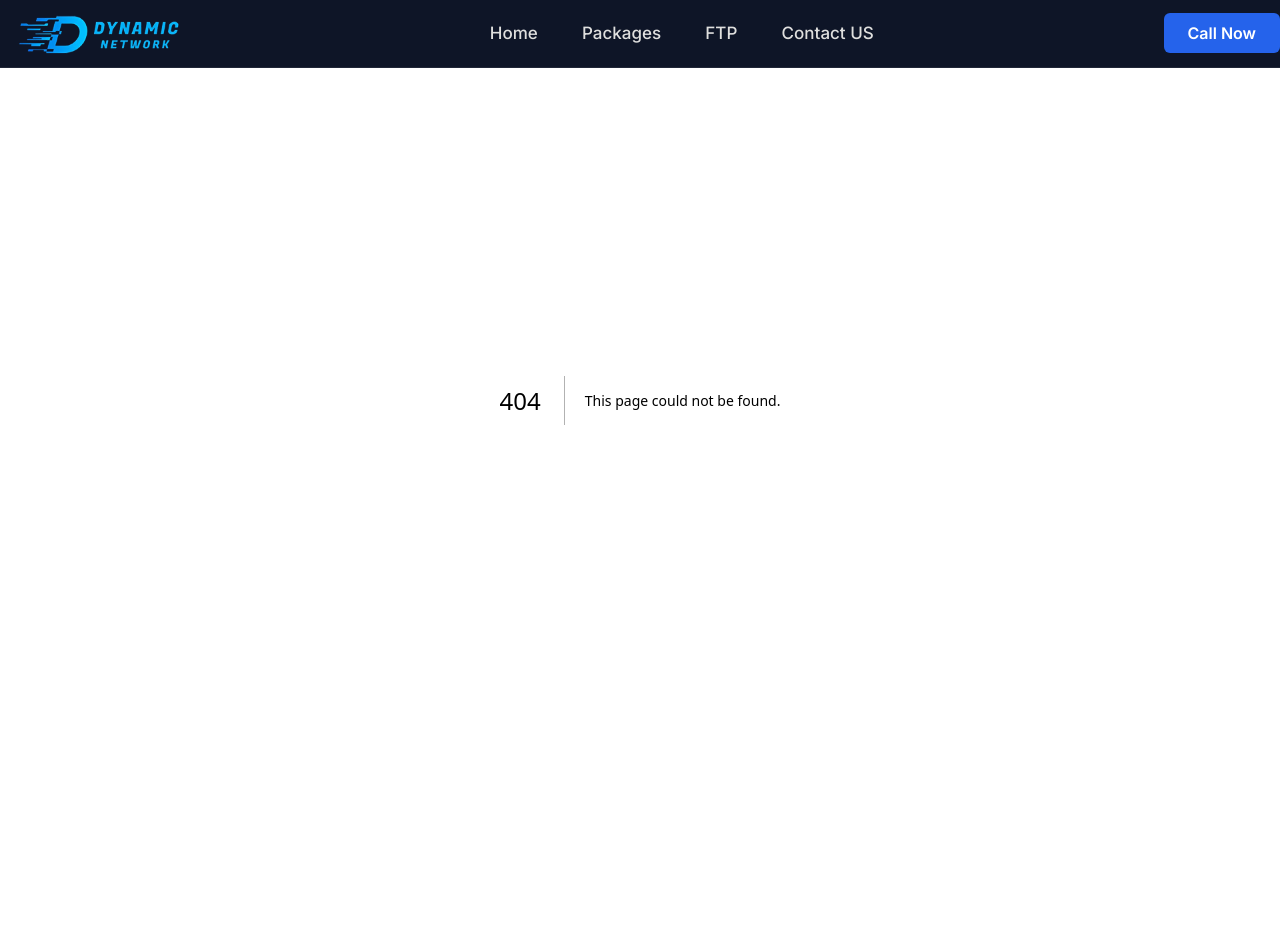
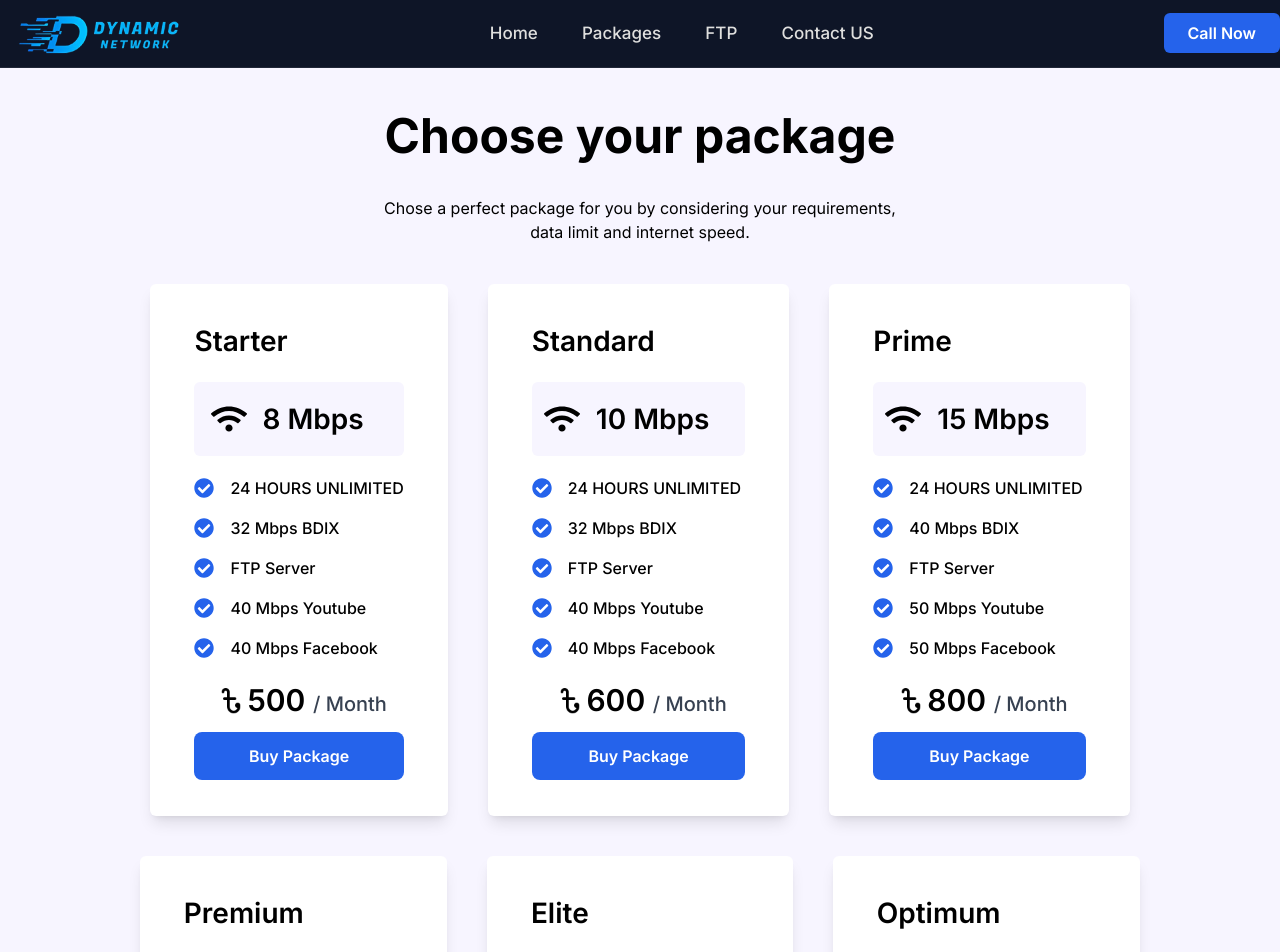
Before and after one commit to smanas1/dynamicnetwork, a Next.js app: page /packages in a window 1280 px wide. Before the commit this address had no page. Shown: the top 952 px of the page. Before the commit the page ends 800 px from the top, so only its background shows below. Built offline with nearby package versions, Linux system fonts and the light colour scheme.

Commit message:
package complete

```diff
--- a/app/components/Contact.js
+++ b/app/components/Contact.js
@@ -6,7 +6,7 @@ import { MdEmail } from "react-icons/md";
 const Contact = () => {
   return (
     <div className=" flex  justify-center pt-20 h-screen bg-[#F7F5FF]">
-      <div className="py-4 px-10 h-72 mt-10  shadow-lg bg-white rounded-md ">
+      <div className="py-4 px-10 h-72 mt-10 text-center w-[340px] shadow-lg bg-white rounded-md">
         <h1 className="text-lg mb-2 font-semibold">
           Contact Us For Any Support
         </h1>
@@ -68,6 +68,7 @@ const Contact = () => {
           </div>
         </div>
       </div>
+      {/* Map */}
     </div>
   );
 };
--- a/app/components/Hero.js
+++ b/app/components/Hero.js
@@ -1,30 +1,45 @@
-import heroImage from '../../public/Fast loading-rafiki.svg'
+import heroImage from "../../public/Fast loading-rafiki.svg";
 import { BsRouterFill } from "react-icons/bs";
 import { IoWifi } from "react-icons/io5";
-import Image from 'next/image';
-import Link from 'next/link';
+import Image from "next/image";
+import Link from "next/link";
 const Hero = () => {
   return (
     <div className="md:grid  md:grid-cols-2  max-md:pb-10 sm:pt-10 h-screen lg:pt-52  text-white container">
-            <div className='flex lg:px-8 xl:ps-40 pt-14 lg:pt-7 flex-col max-md:items-center'>
-
+      <div className="flex lg:px-8 xl:ps-40 pt-14 lg:pt-7 flex-col max-md:items-center">
         {/* Mobile Devise Image */}
-                <div className='md:hidden'>
-                    <Image src={heroImage} alt='Hero Image' width={200} height={200} />
+        <div className="md:hidden">
+          <Image src={heroImage} alt="Hero Image" width={200} height={200} />
         </div>
-                <h1 className='font-semibold lg:text-5xl xl:text-6xl max-sm:mt-7 lg:w-[434px] xl:w-[538px] max-md:text-4xl max-md:text-center md:text-[27px]'>Switch to the best internet provider in your area</h1>
-                <p className='lg:pe-5 md:text-sm text-sm max-md:text-center md:pe-0 mt-4 lg:text-sm xl:pe-20 md:mt-5 lg:mt-8 text-blue-300'>Dynamic Network provides an extensive range of high quality data & internet connectivity services throughout Bonpara.</p>
+        <h1 className="font-semibold lg:text-5xl xl:text-6xl max-sm:mt-7 lg:w-[434px] xl:w-[538px] max-md:text-4xl max-md:text-center md:text-[27px]">
+          Switch to the best internet provider in your area
+        </h1>
+        <p className="lg:pe-5 md:text-sm text-sm max-md:text-center md:pe-0 mt-4 lg:text-sm xl:pe-20 md:mt-5 lg:mt-8 text-blue-300">
+          Dynamic Network provides an extensive range of high quality data &
+          internet connectivity services throughout Bonpara.
+        </p>
         <div>
-                    <button className='xl:py-4 py-2 px-6 lg:py-3 lg:px-7 xl:px-9 text-white mt-8 rounded-lg font-bold   lg:text-lg bg-blue-600 hover:bg-blue-700 transition-all hover:rounded-md'>View Package</button>
+          <Link href="/packages">
+            <button className="xl:py-4 py-2 px-6 lg:py-3 lg:px-7 xl:px-9 text-white mt-8 rounded-lg font-bold   lg:text-lg bg-blue-600 hover:bg-blue-700 transition-all hover:rounded-md">
+              View Package
+            </button>
+          </Link>
         </div>
       </div>
-            <div className='relative lg:ps-24 hidden md:block'><Image src={heroImage} alt='Hero Image' />
+      <div className="relative lg:ps-24 hidden md:block">
+        <Image src={heroImage} alt="Hero Image" />
         {/* This are wifi and wifi logo */}
-                <IoWifi size={90} className='text-blue-400 hidden lg:block absolute top-[138px] left-[52px] -rotate-45' />
-                <BsRouterFill size={70} className='text-blue-400 absolute hidden lg:block lg:top-[-17px] xl:top-[-15px] lg:left-[360px] xl:left-[422px] ' />
+        <IoWifi
+          size={90}
+          className="text-blue-400 hidden lg:block absolute top-[138px] left-[52px] -rotate-45"
+        />
+        <BsRouterFill
+          size={70}
+          className="text-blue-400 absolute hidden lg:block lg:top-[-17px] xl:top-[-15px] lg:left-[360px] xl:left-[422px] "
+        />
       </div>
     </div>
-    )
-}
+  );
+};
 
-export default Hero
+export default Hero;
--- a/app/components/MobileMenu.js
+++ b/app/components/MobileMenu.js
@@ -1,62 +1,77 @@
-'use client'
+"use client";
 import logo from "../../public/logo.svg";
-import Image from 'next/image';
+import Image from "next/image";
 import { useEffect, useState } from "react";
 import { HiMenu } from "react-icons/hi";
 import { IoClose } from "react-icons/io5";
 import { menuData } from "../data";
-import Link from 'next/link';
+import Link from "next/link";
 import CallIcon from "./CallIcon";
 const MobileMenu = () => {
-    const [open, setOpen] = useState(false)
+  const [open, setOpen] = useState(false);
 
   useEffect(() => {
     let handlears = () => {
-            setOpen(false)
-
-        }
-        document.body.addEventListener("click", handlears)
+      setOpen(false);
+    };
+    document.body.addEventListener("click", handlears);
     return () => {
-            document.body.removeEventListener("click", handlears)
-        }
-    })
+      document.body.removeEventListener("click", handlears);
+    };
+  });
   return (
-
     <div className="flex justify-between items-center container">
       {/* Logo */}
+      <Link href="/">
         <Image src={logo} alt="logo" height={150} width={150} />
+      </Link>
       <div>
         {/* Icon */}
-                <HiMenu className="text-blue-400 w-16 cursor-pointer" size={30} onClick={() => setOpen(true)} />
+        <HiMenu
+          className="text-blue-400 w-16 cursor-pointer"
+          size={30}
+          onClick={() => setOpen(true)}
+        />
 
         {/* Display */}
 
-                <div className={`${open ? `w-3/4` : `w-0`} h-screen absolute z-10 transition-all border-l border-genarel bg-[#111624] right-0 top-0`}>
-                    {
-                        open && (
+        <div
+          className={`${
+            open ? `w-3/4` : `w-0`
+          } h-screen absolute z-10 transition-all border-l border-genarel bg-[#111624] right-0 top-0`}
+        >
+          {open && (
             <div>
-                                <div className="flex justify-end p-5"><IoClose className="cursor-pointer text-white" size={30} onClick={() => setOpen(false)} />
+              <div className="flex justify-end p-5">
+                <IoClose
+                  className="cursor-pointer text-white"
+                  size={30}
+                  onClick={() => setOpen(false)}
+                />
               </div>
               {/* Menus */}
               <div className="flex flex-col justify-center h-[300px] items-center">
                 {menuData.map((item, i) => (
-                                        <Link key={i} href={item.link} className="text-black my-3 nav-item ">{item.title}</Link>
+                  <Link
+                    key={i}
+                    href={item.link}
+                    className="text-black my-3 nav-item "
+                  >
+                    {item.title}
+                  </Link>
                 ))}
                 <div className="mt-10 ">
-                                        <button className="py-2 px-6 font-semibold rounded-md text-white bg-blue-600 hover:bg-blue-700 transition-all hover:rounded-sm"><Link href='/contactus'>Call Now</Link></button>
+                  <button className="py-2 px-6 font-semibold rounded-md text-white bg-blue-600 hover:bg-blue-700 transition-all hover:rounded-sm">
+                    <Link href="/contactus">Call Now</Link>
+                  </button>
                 </div>
               </div>
             </div>
-                        )
-                    }
-                </div>
-
-
+          )}
         </div>
       </div>
+    </div>
+  );
+};
 
-
-    )
-}
-
-export default MobileMenu
+export default MobileMenu;
--- a/app/components/Packages.js
+++ b/app/components/Packages.js
@@ -1,23 +1,34 @@
-import React from 'react'
-import PackagesComp from './PackagesComp'
-
+import React from "react";
+import PackagesComp from "./PackagesComp";
+import { packageDataHome } from "./data/packageData";
+import Link from "next/link";
 
 const Packages = () => {
-    return (
-        <div className='bg-[#F7F5FF] py-8 md:py-28'>
-            <div className=''>
-                <div className='flex flex-col items-center'>
-                    <h2 className='text-center text-3xl md:text-5xl font-bold'>Choose your package</h2>
-                    <p className="hidden md:block md:w-[32rem] text-center mt-9">Chose a perfect package for you by considering your requirements, data limit and internet speed.
-                    </p>
-                    <div className='my-10'>
-                        <PackagesComp />
-                    </div>
-                </div>
-            </div>
+  return (
+    <div className="bg-[#F7F5FF] py-8 md:py-28 ">
+      <div className="container">
+        <div className="flex flex-col items-center">
+          <h2 className="text-center text-3xl md:text-5xl font-bold">
+            Choose your package
+          </h2>
+          <p className="hidden md:block md:w-[32rem] text-center mt-9">
+            Chose a perfect package for you by considering your requirements,
+            data limit and internet speed.
+          </p>
+          <div className="my-10">
+            <PackagesComp map={packageDataHome} />
+          </div>
         </div>
+        <div className="flex justify-center mt-2 ">
+          <Link href="/packages">
+            <button className="py-4 px-10 bg-blue-700 text-white textbase rounded-md">
+              See More Packages
+            </button>
+          </Link>
+        </div>
+      </div>
+    </div>
+  );
+};
 
-    )
-}
-
-export default Packages
+export default Packages;
--- a/app/components/PackagesComp.js
+++ b/app/components/PackagesComp.js
@@ -1,61 +1,83 @@
-import React from 'react'
+import React from "react";
 import { FaWifi } from "react-icons/fa";
 import { FaCheckCircle } from "react-icons/fa";
-import { packageData } from './data/packageData';
-import Image from 'next/image';
-import taka from '../../public/taka.png'
-import Link from 'next/link';
+import Image from "next/image";
+import taka from "../../public/taka.png";
+import ayna from "../../public/ayna.png";
+import Link from "next/link";
 
-const PackagesComp = () => {
+const PackagesComp = ({ map }) => {
   return (
-        <div className='flex justify-center md:justify-between gap-10 flex-wrap'>
-            {
-                packageData.map((item, i) => (
-                    <div key={i} className='py-9 flex flex-col justify-between px-11 rounded-md bg-white shadow-lg'>
+    <div className="flex justify-center  gap-10 flex-wrap">
+      {map.map((item, i) => (
+        <div
+          key={i}
+          className="py-9 flex flex-col justify-between px-11 rounded-md bg-white shadow-lg"
+        >
           <div>
-                            <h3 className='text-[28px] font-semibold'>{item.name}</h3>
-                            <div className='flex justify-center items-center rounded-md bg-[#F7F5FF] mt-5  py-4 px-3'>
-                                <div className='me-4'>
+            <h3 className="text-[28px] font-semibold">{item.name}</h3>
+            <div className="flex justify-center items-center rounded-md bg-[#F7F5FF] mt-5  py-4 px-3">
+              <div className="me-4">
                 <FaWifi size={36} />
               </div>
               <div>
-
-                                    <h4 className='text-[28px] font-semibold pe-6 '> {item.mbps} Mbps</h4>
+                <h4 className="text-[28px] font-semibold pe-6 ">
+                  {item.mbps} Mbps
+                </h4>
               </div>
-
             </div>
             {/* List */}
-                            <div className='my-9'>
+            <div className="my-5">
               <ul>
-                                    {
-                                        item.featers.map((item) => (
-                                            <li key={item.title} className='flex my-4 gap-4 text-base
-                                            font-medium items-center'><FaCheckCircle className='text-blue-600' size={20} /> {item.title}</li>
-                                        ))
-                                    }
+                {item.featers.map((item) => (
+                  <li
+                    key={item.title}
+                    className="flex my-4 gap-4 text-base
+                                            font-medium items-center"
+                  >
+                    <FaCheckCircle className="text-blue-600" size={20} />{" "}
+                    {item.title}
+                  </li>
+                ))}
+                {item.ott && (
+                  <li
+                    className="flex  gap-4 text-red-600 text-base
+                                            font-medium items-center"
+                  >
+                    <FaCheckCircle className="text-red-600" size={20} /> Free
+                    Ayna OTT
+                  </li>
+                )}
+                {item.ott && (
+                  <div className="flex mt-5 justify-center items-center">
+                    <Image src={ayna} alt="ayna" width={60} />
+                  </div>
+                )}
               </ul>
             </div>
           </div>
           {/* Button */}
-                        <div className='flex  flex-col justify-center'>
-                            <div className='flex mb-3 justify-center items-center'>
-                                <Image src={taka} alt='taka' width={40} />
-                                <h3 className='-ml-1 text-3xl font-semibold'>{item.price} <span className='text-xl text-gray-700 font-medium'>/ Month</span></h3>
+          <div className="flex  flex-col justify-center">
+            <div className="flex mb-3 justify-center items-center">
+              <Image src={taka} alt="taka" width={40} />
+              <h3 className="-ml-1 text-3xl font-semibold">
+                {item.price}{" "}
+                <span className="text-xl text-gray-700 font-medium">
+                  / Month
+                </span>
+              </h3>
             </div>
 
-                            <Link href='/contactus'>
-                                <button className='bg-blue-600 text-white py-3  w-full hover:bg-blue-700 transition-all px-7 rounded-lg font-semibold text-lg'>Buy Package</button>
+            <Link href="/contactus">
+              <button className="bg-blue-600 text-white py-3  w-full hover:bg-blue-700 transition-all px-7 rounded-lg font-semibold text-base">
+                Buy Package
+              </button>
             </Link>
-
           </div>
         </div>
-                ))
-            }
+      ))}
+    </div>
+  );
+};
 
-        </div>
-
-
-    )
-}
-
-export default PackagesComp
+export default PackagesComp;
--- a/app/components/data/packageData.js
+++ b/app/components/data/packageData.js
@@ -1,51 +1,266 @@
 export const packageData = [
   {
-        name: 'Starter',
-        mbps: '8',
-        price: '500',
+    name: "Starter",
+    mbps: "8",
+    price: "500",
+
     featers: [
       {
-                title: '24 HOURS UNLIMITED'
+        title: "24 HOURS UNLIMITED",
       },
 
       {
-                title: '32 Mbps BDIX'
+        title: "32 Mbps BDIX",
       },
       {
-                title: 'FTP Server '
+        title: "FTP Server ",
       },
       {
-                title: '40 Mbps Youtube '
+        title: "40 Mbps Youtube ",
       },
       {
-                title: '40 Mbps Facebook '
+        title: "40 Mbps Facebook ",
       },
-
-        ]
-
+    ],
   },
   {
-        name: 'Standard',
-        mbps: '10',
-        price: '600',
+    name: "Standard",
+    mbps: "10",
+    price: "600",
     featers: [
       {
-                title: '24 HOURS UNLIMITED'
+        title: "24 HOURS UNLIMITED",
       },
 
       {
-                title: '32 Mbps BDIX'
+        title: "32 Mbps BDIX",
       },
       {
-                title: 'FTP Server '
+        title: "FTP Server ",
       },
       {
-                title: '40 Mbps Youtube '
+        title: "40 Mbps Youtube ",
       },
       {
-                title: '40 Mbps Facebook '
+        title: "40 Mbps Facebook ",
       },
-        ]
+    ],
+  },
+  {
+    name: "Prime",
+    mbps: "15",
+    price: "800",
 
-    }
-]
+    featers: [
+      {
+        title: "24 HOURS UNLIMITED",
+      },
+
+      {
+        title: "40 Mbps BDIX",
+      },
+      {
+        title: "FTP Server ",
+      },
+      {
+        title: "50 Mbps Youtube ",
+      },
+      {
+        title: "50 Mbps Facebook ",
+      },
+    ],
+  },
+  {
+    name: "Premium",
+    mbps: "20",
+    price: "1000",
+    ott: true,
+    featers: [
+      {
+        title: "24 HOURS UNLIMITED",
+      },
+
+      {
+        title: "45 Mbps BDIX",
+      },
+      {
+        title: "FTP Server ",
+      },
+      {
+        title: "55 Mbps Youtube ",
+      },
+      {
+        title: "55 Mbps Facebook ",
+      },
+    ],
+  },
+  {
+    name: "Elite",
+    mbps: "25",
+    price: "1200",
+    ott: true,
+    featers: [
+      {
+        title: "24 HOURS UNLIMITED",
+      },
+
+      {
+        title: "50 Mbps BDIX",
+      },
+      {
+        title: "FTP Server ",
+      },
+      {
+        title: "60 Mbps Youtube ",
+      },
+      {
+        title: "60 Mbps Facebook ",
+      },
+    ],
+  },
+  {
+    name: "Optimum",
+    mbps: "30",
+    price: "1500",
+    ott: true,
+    featers: [
+      {
+        title: "24 HOURS UNLIMITED",
+      },
+
+      {
+        title: "60 Mbps BDIX",
+      },
+      {
+        title: "FTP Server ",
+      },
+      {
+        title: "70 Mbps Youtube ",
+      },
+      {
+        title: "70 Mbps Facebook ",
+      },
+    ],
+  },
+  {
+    name: "Ultra",
+    mbps: "40",
+    price: "2000",
+    ott: true,
+    featers: [
+      {
+        title: "24 HOURS UNLIMITED",
+      },
+
+      {
+        title: "70 Mbps BDIX",
+      },
+      {
+        title: "FTP Server ",
+      },
+      {
+        title: "80 Mbps Youtube ",
+      },
+      {
+        title: "80 Mbps Facebook ",
+      },
+    ],
+  },
+  {
+    name: "Ultimate",
+    mbps: "50",
+    price: "2500",
+    ott: true,
+    featers: [
+      {
+        title: "24 HOURS UNLIMITED",
+      },
+
+      {
+        title: "100 Mbps BDIX",
+      },
+      {
+        title: "FTP Server ",
+      },
+      {
+        title: "100 Mbps Youtube ",
+      },
+      {
+        title: "100 Mbps Facebook ",
+      },
+    ],
+  },
+];
+
+export const packageDataHome = [
+  {
+    name: "Starter",
+    mbps: "8",
+    price: "500",
+    featers: [
+      {
+        title: "24 HOURS UNLIMITED",
+      },
+
+      {
+        title: "32 Mbps BDIX",
+      },
+      {
+        title: "FTP Server ",
+      },
+      {
+        title: "40 Mbps Youtube ",
+      },
+      {
+        title: "40 Mbps Facebook ",
+      },
+    ],
+  },
+  {
+    name: "Standard",
+    mbps: "10",
+    price: "600",
+    featers: [
+      {
+        title: "24 HOURS UNLIMITED",
+      },
+
+      {
+        title: "32 Mbps BDIX",
+      },
+      {
+        title: "FTP Server ",
+      },
+      {
+        title: "40 Mbps Youtube ",
+      },
+      {
+        title: "40 Mbps Facebook ",
+      },
+    ],
+  },
+  {
+    name: "Prime",
+    mbps: "15",
+    price: "800",
+
+    featers: [
+      {
+        title: "24 HOURS UNLIMITED",
+      },
+
+      {
+        title: "40 Mbps BDIX",
+      },
+      {
+        title: "FTP Server ",
+      },
+      {
+        title: "50 Mbps Youtube ",
+      },
+      {
+        title: "50 Mbps Facebook ",
+      },
+    ],
+  },
+];
--- a/app/data.js
+++ b/app/data.js
@@ -1,19 +1,18 @@
 export const menuData = [
   {
     title: "Home",
-        link: "/"
+    link: "/",
   },
   {
     title: "Packages",
-        link: "#"
+    link: "/packages",
   },
   {
     title: "FTP",
-        link: "http://10.16.100.244/"
+    link: "http://10.16.100.244/",
   },
   {
     title: "Contact US",
-        link: "/contactus"
+    link: "/contactus",
   },
-
-]
+];
--- /dev/null
+++ b/app/packages/page.js
@@ -0,0 +1,28 @@
+import React from "react";
+import PackagesComp from "../components/PackagesComp";
+import { packageData } from "../components/data/packageData";
+
+const Packages = () => {
+  return (
+    <div className="bg-[#F7F5FF] pt-20 py-8 md:py-28 ">
+      <div className="container">
+        <div className="flex flex-col  items-center">
+          <h2 className="text-center text-3xl md:text-5xl font-bold">
+            Choose your package
+          </h2>
+          <p className="hidden md:block md:w-[32rem] text-center mt-9">
+            Chose a perfect package for you by considering your requirements,
+            data limit and internet speed.
+          </p>
+        </div>
+        <div className="my-10 flex justify-center">
+          <div className="max-w-5xl">
+            <PackagesComp map={packageData} />
+          </div>
+        </div>
+      </div>
+    </div>
+  );
+};
+
+export default Packages;
```
Also changed, not shown: public/ayna.png (added). Lines whose indentation alone changed are shown as unchanged.
